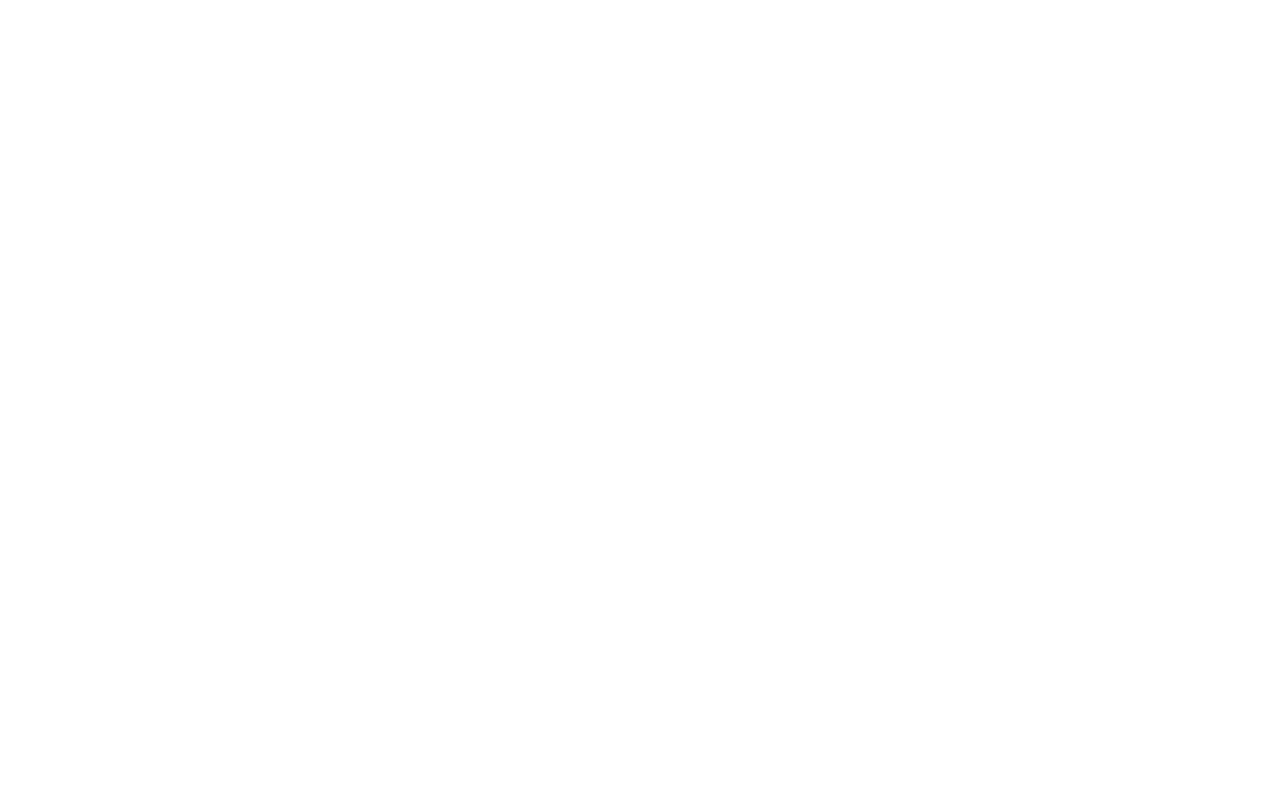
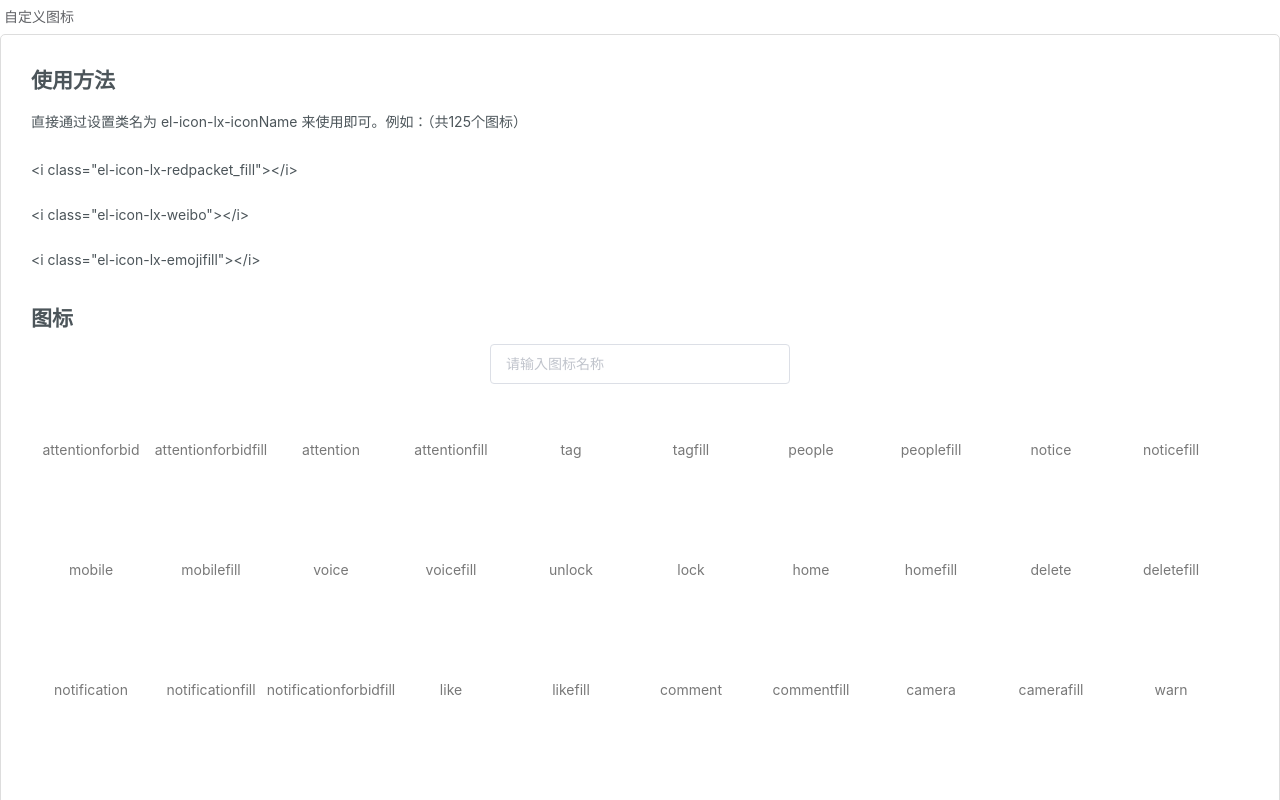
Before and after one commit to ruQian/jhdatamanager, a Vue app: page /#/icon in a window 1280 px wide. Before the commit this address led to /#/Mapper. Built offline with nearby package versions, Linux system fonts and the light colour scheme; sample sign-in values are in the browser's storage.

Commit message:
提交代码

```diff
--- a/src/App.vue
+++ b/src/App.vue
@@ -1,5 +1,5 @@
 <template>
-  <div>
+  <div id="app">
     <router-view></router-view>
     <!--Mapper/!-->
   </div>
@@ -20,12 +20,12 @@
     @import "./assets/css/main.css";
     @import "./assets/css/color-dark.css";     /*深色主题*/
     /*@import "./assets/css/theme-green/color-green.css";   浅绿色主题*/
-    #app {
+    /*#app {
       font-family: Avenir, Helvetica, Arial, sans-serif;
       -webkit-font-smoothing: antialiased;
       -moz-osx-font-smoothing: grayscale;
       text-align: center;
       color: #2c3e50;
       margin-top: 60px;
-    }
+    }*/
 </style>
--- /dev/null
+++ b/src/components/Icon.vue
@@ -0,0 +1,225 @@
+<template>
+    <div>
+        <div class="crumbs">
+            <el-breadcrumb separator="/">
+                <el-breadcrumb-item><i class="el-icon-lx-emoji"></i> 自定义图标</el-breadcrumb-item>
+            </el-breadcrumb>
+        </div>
+        <div class="container">
+            <h2>使用方法</h2>
+            <p style="line-height: 50px;">
+                直接通过设置类名为 el-icon-lx-iconName 来使用即可。例如：（共{{iconList.length}}个图标）
+            </p>
+            <p class="example-p">
+                <i class="el-icon-lx-redpacket_fill" style="font-size: 30px;color: #ff5900"></i>
+                <span>&lt;i class=&quot;el-icon-lx-redpacket_fill&quot;&gt;&lt;/i&gt;</span>
+            </p>
+            <p class="example-p">
+                <i class="el-icon-lx-weibo" style="font-size: 30px;color:#fd5656"></i>
+                <span>&lt;i class=&quot;el-icon-lx-weibo&quot;&gt;&lt;/i&gt;</span>
+            </p>
+            <p class="example-p">
+                <i class="el-icon-lx-emojifill" style="font-size: 30px;color: #ffc300"></i>
+                <span>&lt;i class=&quot;el-icon-lx-emojifill&quot;&gt;&lt;/i&gt;</span>
+            </p>
+            <br>
+            <h2>图标</h2>
+            <div class="search-box">
+                <el-input class="search" size="large" v-model="keyword" clearable placeholder="请输入图标名称"></el-input>
+            </div>
+            <ul>
+                <li class="icon-li" v-for="(item,index) in list" :key="index">
+                    <div class="icon-li-content">
+                        <i :class="`el-icon-lx-${item}`"></i>
+                        <span>{{item}}</span>
+                    </div>
+                </li>
+            </ul>
+        </div>
+
+    </div>
+</template>
+
+<script>
+    export default {
+        data: function(){
+            return {
+                keyword: '',
+                iconList: [
+                    'attentionforbid',
+                    'attentionforbidfill',
+                    'attention',
+                    'attentionfill',
+                    'tag',
+                    'tagfill',
+                    'people',
+                    'peoplefill',
+                    'notice',
+                    'noticefill',
+                    'mobile',
+                    'mobilefill',
+                    'voice',
+                    'voicefill',
+                    'unlock',
+                    'lock',
+                    'home',
+                    'homefill',
+                    'delete',
+                    'deletefill',
+                    'notification',
+                    'notificationfill',
+                    'notificationforbidfill',
+                    'like',
+                    'likefill',
+                    'comment',
+                    'commentfill',
+                    'camera',
+                    'camerafill',
+                    'warn',
+                    'warnfill',
+                    'time',
+                    'timefill',
+                    'location',
+                    'locationfill',
+                    'favor',
+                    'favorfill',
+                    'skin',
+                    'skinfill',
+                    'news',
+                    'newsfill',
+                    'record',
+                    'recordfill',
+                    'emoji',
+                    'emojifill',
+                    'message',
+                    'messagefill',
+                    'goods',
+                    'goodsfill',
+                    'crown',
+                    'crownfill',
+                    'move',
+                    'add',
+                    'hot',
+                    'hotfill',
+                    'service',
+                    'servicefill',
+                    'present',
+                    'presentfill',
+                    'pic',
+                    'picfill',
+                    'rank',
+                    'rankfill',
+                    'male',
+                    'female',
+                    'down',
+                    'top',
+                    'recharge',
+                    'rechargefill',
+                    'forward',
+                    'forwardfill',
+                    'info',
+                    'infofill',
+                    'redpacket',
+                    'redpacket_fill',
+                    'roundadd',
+                    'roundaddfill',
+                    'friendadd',
+                    'friendaddfill',
+                    'cart',
+                    'cartfill',
+                    'more',
+                    'moreandroid',
+                    'back',
+                    'right',
+                    'shop',
+                    'shopfill',
+                    'question',
+                    'questionfill',
+                    'roundclose',
+                    'roundclosefill',
+                    'roundcheck',
+                    'roundcheckfill',
+                    'global',
+                    'mail',
+                    'punch',
+                    'exit',
+                    'upload',
+                    'read',
+                    'file',
+                    'link',
+                    'full',
+                    'group',
+                    'friend',
+                    'profile',
+                    'addressbook',
+                    'calendar',
+                    'text',
+                    'copy',
+                    'share',
+                    'wifi',
+                    'vipcard',
+                    'weibo',
+                    'remind',
+                    'refresh',
+                    'filter',
+                    'settings',
+                    'scan',
+                    'qrcode',
+                    'cascades',
+                    'apps',
+                    'sort',
+                    'searchlist',
+                    'search',
+                    'edit'
+                ]
+            }
+        },
+        computed: {
+            list(){
+                return this.iconList.filter((item) => {
+                    return item.indexOf(this.keyword) !== -1;
+                })
+            }
+        }
+    }
+</script>
+
+<style scoped>
+.example-p{
+    height: 45px;
+    display: flex;
+    align-items: center;
+}
+.search-box{
+    text-align: center;
+    margin-top: 10px;
+}
+.search{
+    width: 300px;
+}
+ul,li{
+    list-style: none;
+}
+.icon-li{
+    display: inline-block;
+    padding: 10px;
+    width: 120px;
+    height: 120px;
+}
+.icon-li-content{
+    display: flex;
+    height: 100%;
+    flex-direction: column;
+    align-items: center;
+    justify-content: center;
+    cursor: pointer;
+}
+.icon-li-content i{
+    font-size: 36px;
+    color: #606266;
+}
+.icon-li-content span{
+    margin-top: 10px;
+    color: #787878;
+}
+</style>
```
Also changed, not shown: src/components/Login.vue (+4 -4 lines), src/router/index.js (+10 -2 lines), 1 other file (tests, documents, lock files or other folders).
